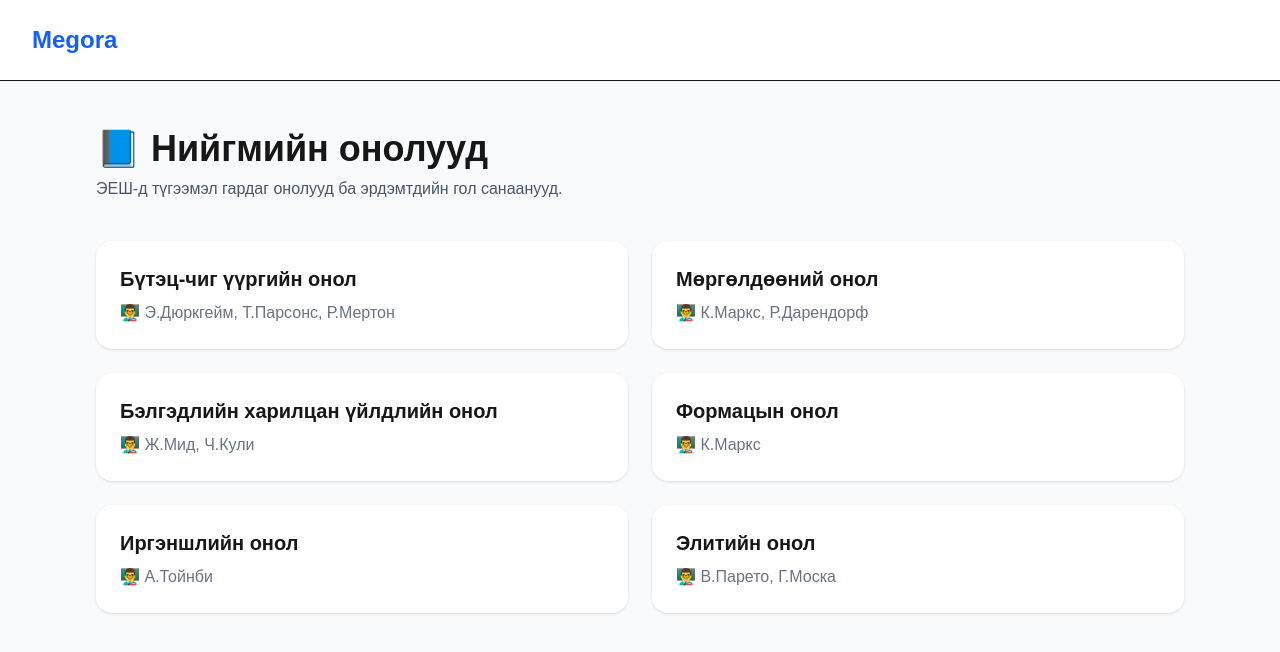
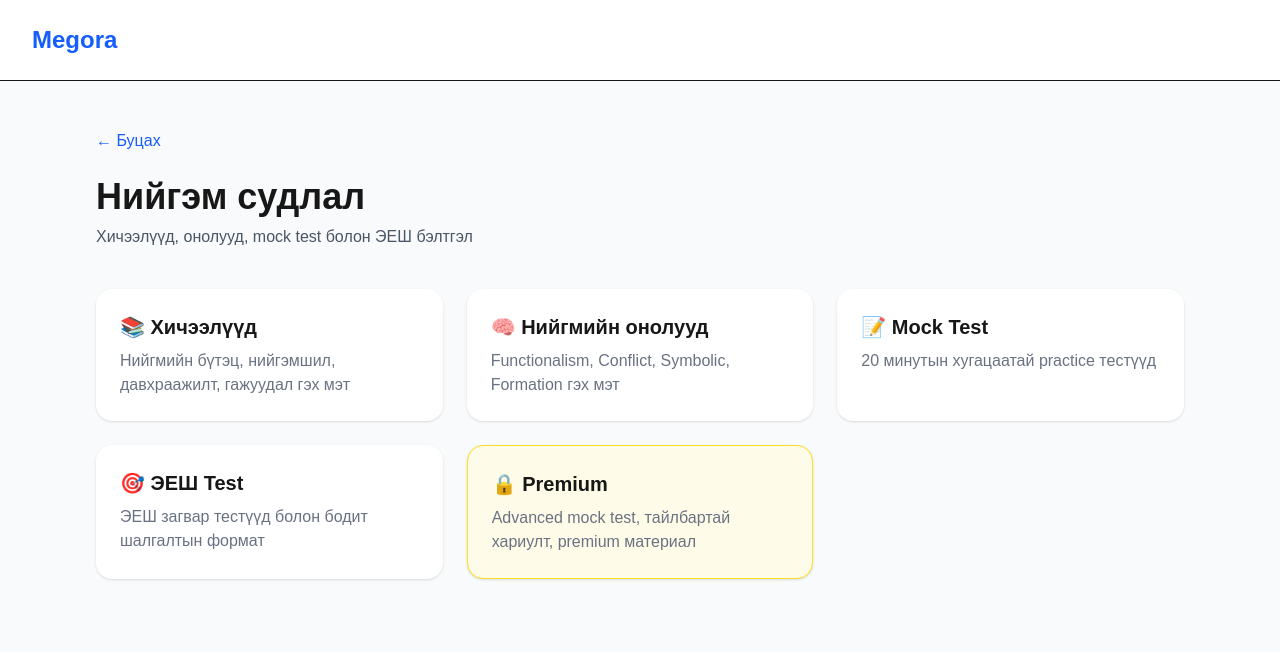
Before and after one commit to tsedevsurenmyagmarsuren-max/megora, a Next.js app: page /subjects/social in a window 1280 px wide. Shown: the top 652 px of the page. Built offline with nearby package versions, Linux system fonts and the light colour scheme.

Commit message:
fix social page navigation

```diff
--- a/app/subjects/social/page.tsx
+++ b/app/subjects/social/page.tsx
@@ -3,42 +3,10 @@
 import Link from "next/link";
 import { UserButton } from "@clerk/nextjs";
 
-const theories = [
-  {
-    title: "Бүтэц-чиг үүргийн онол",
-    scholar: "Э.Дюркгейм, Т.Парсонс, Р.Мертон",
-    href: "/subjects/social/theories/functionalism",
-  },
-  {
-    title: "Мөргөлдөөний онол",
-    scholar: "К.Маркс, Р.Дарендорф",
-    href: "/subjects/social/theories/conflict",
-  },
-  {
-    title: "Бэлгэдлийн харилцан үйлдлийн онол",
-    scholar: "Ж.Мид, Ч.Кули",
-    href: "/subjects/social/theories/symbolic",
-  },
-  {
-    title: "Формацын онол",
-    scholar: "К.Маркс",
-    href: "/subjects/social/theories/formation",
-  },
-  {
-    title: "Иргэншлийн онол",
-    scholar: "А.Тойнби",
-    href: "/subjects/social/theories/civilization",
-  },
-  {
-    title: "Элитийн онол",
-    scholar: "В.Парето, Г.Моска",
-    href: "/subjects/social/theories/elite",
-  },
-];
-
-export default function TheoriesPage() {
+export default function SocialPage() {
   return (
     <main className="min-h-screen bg-gray-50">
+      {/* Navbar */}
       <nav className="flex items-center justify-between px-8 py-6 bg-white border-b">
         <Link href="/" className="text-2xl font-bold text-blue-600">
           Megora
@@ -46,27 +14,75 @@ export default function TheoriesPage() {
         <UserButton />
       </nav>
 
+      {/* Header */}
       <section className="max-w-6xl mx-auto px-8 py-12">
-        <h1 className="text-4xl font-bold">📘 Нийгмийн онолууд</h1>
+        <Link href="/subjects" className="text-blue-600">
+          ← Буцах
+        </Link>
 
+        <h1 className="text-4xl font-bold mt-6">Нийгэм судлал</h1>
         <p className="text-gray-600 mt-2">
-          ЭЕШ-д түгээмэл гардаг онолууд ба эрдэмтдийн гол санаанууд.
+          Хичээлүүд, онолууд, mock test болон ЭЕШ бэлтгэл
         </p>
 
-        <div className="grid md:grid-cols-2 gap-6 mt-10">
-          {theories.map((theory) => (
-            <Link
-              key={theory.title}
-              href={theory.href}
-              className="bg-white p-6 rounded-2xl shadow hover:shadow-lg transition"
-            >
-              <h2 className="text-xl font-bold">{theory.title}</h2>
+        {/* Cards */}
+        <div className="grid md:grid-cols-2 lg:grid-cols-3 gap-6 mt-10">
 
-              <p className="text-gray-500 mt-2">
-                👨‍🏫 {theory.scholar}
-              </p>
-            </Link>
-          ))}
+          {/* Lessons */}
+          <Link
+            href="/subjects/social/lessons"
+            className="bg-white p-6 rounded-2xl shadow hover:shadow-lg transition"
+          >
+            <h2 className="text-xl font-bold">📚 Хичээлүүд</h2>
+            <p className="text-gray-500 mt-2">
+              Нийгмийн бүтэц, нийгэмшил, давхраажилт, гажуудал гэх мэт
+            </p>
+          </Link>
+
+          {/* Theories */}
+          <Link
+            href="/subjects/social/theories"
+            className="bg-white p-6 rounded-2xl shadow hover:shadow-lg transition"
+          >
+            <h2 className="text-xl font-bold">🧠 Нийгмийн онолууд</h2>
+            <p className="text-gray-500 mt-2">
+              Functionalism, Conflict, Symbolic, Formation гэх мэт
+            </p>
+          </Link>
+
+          {/* Mock Test */}
+          <Link
+            href="/subjects/social/mock"
+            className="bg-white p-6 rounded-2xl shadow hover:shadow-lg transition"
+          >
+            <h2 className="text-xl font-bold">📝 Mock Test</h2>
+            <p className="text-gray-500 mt-2">
+              20 минутын хугацаатай practice тестүүд
+            </p>
+          </Link>
+
+          {/* YESH */}
+          <Link
+            href="/subjects/social/yesh"
+            className="bg-white p-6 rounded-2xl shadow hover:shadow-lg transition"
+          >
+            <h2 className="text-xl font-bold">🎯 ЭЕШ Test</h2>
+            <p className="text-gray-500 mt-2">
+              ЭЕШ загвар тестүүд болон бодит шалгалтын формат
+            </p>
+          </Link>
+
+          {/* Premium */}
+          <Link
+            href="/premium"
+            className="bg-yellow-50 border border-yellow-300 p-6 rounded-2xl shadow hover:shadow-lg transition"
+          >
+            <h2 className="text-xl font-bold">🔒 Premium</h2>
+            <p className="text-gray-500 mt-2">
+              Advanced mock test, тайлбартай хариулт, premium материал
+            </p>
+          </Link>
+
         </div>
       </section>
     </main>
```
